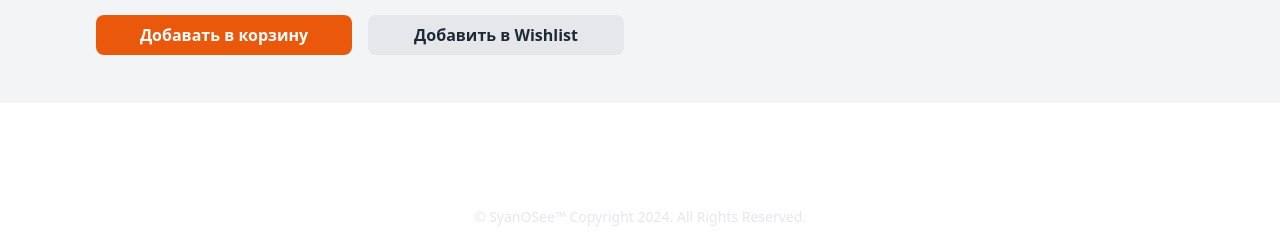
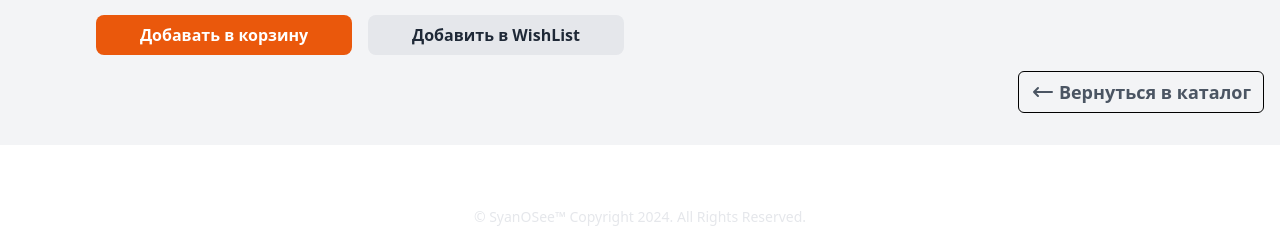
Before and after one commit to AurunChill/game_lib_django, a Django app: page /game/tayoDEV/eyeless-jack in a window 1280 px wide. Shown: the part 557-800 px from the top of the page. Run offline with Django 4.2, Linux system fonts and the light colour scheme; data comes from the database, SQL or seed files in the repository.

Commit message:
updating details page

```diff
--- a/static/css/styles.css
+++ b/static/css/styles.css
@@ -768,6 +768,22 @@ video {
   margin-right: 1rem;
 }
 
+.ml-1 {
+  margin-left: 0.25rem;
+}
+
+.mr-1 {
+  margin-right: 0.25rem;
+}
+
+.ml-4 {
+  margin-left: 1rem;
+}
+
+.me-4 {
+  margin-inline-end: 1rem;
+}
+
 .block {
   display: block;
 }
@@ -778,6 +794,10 @@ video {
 
 .flex {
   display: flex;
+}
+
+.inline-flex {
+  display: inline-flex;
 }
 
 .grid {
@@ -962,6 +982,10 @@ video {
   align-items: center;
 }
 
+.justify-end {
+  justify-content: flex-end;
+}
+
 .justify-center {
   justify-content: center;
 }
@@ -980,6 +1004,10 @@ video {
 
 .gap-3 {
   gap: 0.75rem;
+}
+
+.gap-2 {
+  gap: 0.5rem;
 }
 
 .gap-y-8 {
@@ -1054,6 +1082,21 @@ video {
   border-color: transparent;
 }
 
+.border-indigo-300 {
+  --tw-border-opacity: 1;
+  border-color: rgb(165 180 252 / var(--tw-border-opacity));
+}
+
+.border-orange-300 {
+  --tw-border-opacity: 1;
+  border-color: rgb(253 186 116 / var(--tw-border-opacity));
+}
+
+.border-black {
+  --tw-border-opacity: 1;
+  border-color: rgb(0 0 0 / var(--tw-border-opacity));
+}
+
 .bg-black {
   --tw-bg-opacity: 1;
   background-color: rgb(0 0 0 / var(--tw-bg-opacity));
@@ -1206,6 +1249,16 @@ video {
   padding-bottom: 2rem;
 }
 
+.py-1 {
+  padding-top: 0.25rem;
+  padding-bottom: 0.25rem;
+}
+
+.py-1\.5 {
+  padding-top: 0.375rem;
+  padding-bottom: 0.375rem;
+}
+
 .pb-16 {
   padding-bottom: 4rem;
 }
@@ -1365,6 +1418,11 @@ video {
 .text-gray-300 {
   --tw-text-opacity: 1;
   color: rgb(209 213 219 / var(--tw-text-opacity));
+}
+
+.text-indigo-500 {
+  --tw-text-opacity: 1;
+  color: rgb(99 102 241 / var(--tw-text-opacity));
 }
 
 .placeholder-gray-500::-moz-placeholder {
@@ -1494,6 +1552,16 @@ video {
   background-color: rgb(154 52 18 / var(--tw-bg-opacity));
 }
 
+.hover\:bg-indigo-50:hover {
+  --tw-bg-opacity: 1;
+  background-color: rgb(238 242 255 / var(--tw-bg-opacity));
+}
+
+.hover\:bg-gray-900:hover {
+  --tw-bg-opacity: 1;
+  background-color: rgb(17 24 39 / var(--tw-bg-opacity));
+}
+
 .hover\:text-blue-500:hover {
   --tw-text-opacity: 1;
   color: rgb(59 130 246 / var(--tw-text-opacity));
@@ -1512,6 +1580,11 @@ video {
 .hover\:text-orange-500:hover {
   --tw-text-opacity: 1;
   color: rgb(249 115 22 / var(--tw-text-opacity));
+}
+
+.hover\:text-gray-800:hover {
+  --tw-text-opacity: 1;
+  color: rgb(31 41 55 / var(--tw-text-opacity));
 }
 
 .focus\:z-10:focus {
--- a/templates/app_games/details.html
+++ b/templates/app_games/details.html
@@ -14,7 +14,7 @@
                         <button class="w-full bg-orange-600 text-white py-2 px-4 rounded-lg font-bold hover:bg-orange-700">Добавать в корзину</button>
                     </div>
                     <div class="w-1/2 px-2">
-                        <button class="w-full bg-gray-200 text-gray-800 py-2 px-4 rounded-lg font-bold hover:bg-gray-300">Добавить в Wishlist</button>
+                        <button class="w-full bg-gray-200 text-gray-800 py-2 px-4 rounded-lg font-bold hover:bg-gray-300">Добавить в WishList</button>
                     </div>
                 </div>
             </div>
@@ -45,5 +45,15 @@
             </div>
         </div>
     </div>
+    <div class="flex gap-2 justify-end">
+        <a onclick='history.back()'
+            class="me-4 inline-flex items-center border border-black px-3 py-1.5 rounded-md text-gray-600 hover:text-gray-800">
+            <svg xmlns="http://www.w3.org/2000/svg" fill="none" viewBox="0 0 24 24" stroke="currentColor" class="h-6 w-6">
+                <path stroke-linecap="round" stroke-linejoin="round" stroke-width="2" d="M7 16l-4-4m0 0l4-4m-4 4h18">
+                </path>
+            </svg>
+            <span class="ml-1 font-bold text-lg">Вернуться в каталог</span>
+        </a>
+    </div>
 </div>
 {% endblock content %}
--- a/templates/app_users/auth_registration.html
+++ b/templates/app_users/auth_registration.html
@@ -14,12 +14,12 @@
             <form class="space-y-6" action="#" method="POST">
                 <div>
                     <label for="username" class="block text-sm font-medium text-gray-700">
-                        Username
+                        Имя пользователя
                     </label>
                     <div class="mt-1">
                         <input id="usernmae" name="username" type="username" autocomplete="username" required
                             class="appearance-none rounded-md relative block w-full px-3 py-2 border border-gray-300 placeholder-gray-500 text-gray-900 focus:outline-none focus:ring-orange-500 focus:border-orange-500 focus:z-10 sm:text-sm"
-                            placeholder="Введите username">
+                            placeholder="Введите имя пользователя">
                     </div>
                 </div>
                 <div>
```
